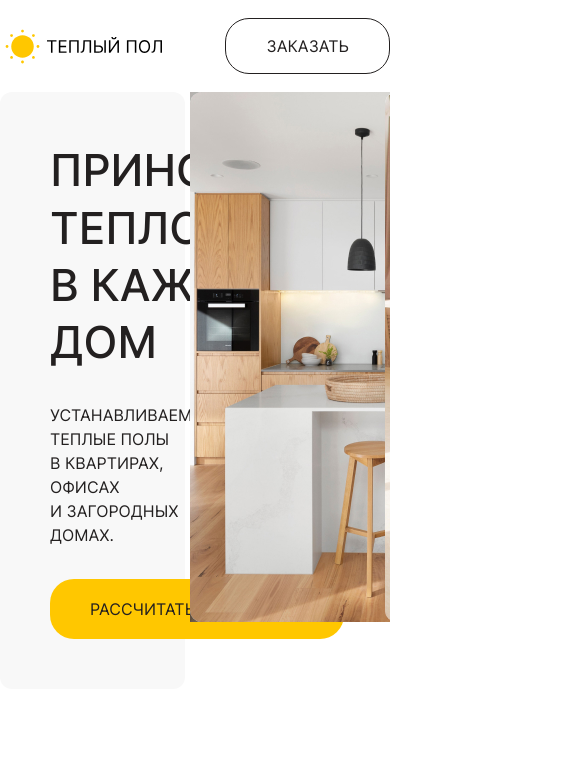
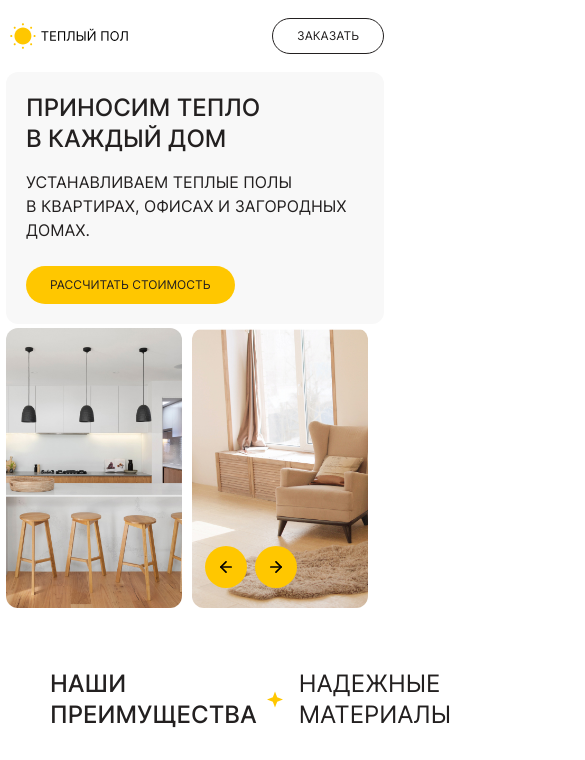
Before and after one commit to AlexSash888/underfloor_heating, a plain HTML site: page index.html in a window 390 px wide. Shown: the top 760 px of the page, 585 px wide, since content can reach past the window. Drawn offline with nearby package versions, Linux system fonts and the light colour scheme.

Commit message:
all and .gitignore

```diff
--- a/index.html
+++ b/index.html
@@ -6,20 +6,19 @@
     <meta http-equiv="X-UA-Compatible" content="IE=edge">
     <meta name="viewport" content="width=device-width, initial-scale=1.0">
 
-    <link rel="stylesheet" href="style\style.css">
-    <link rel="stylesheet" href="style\calc.css">
-    <link rel="stylesheet" href="style\advantages.css">
-    <link rel="stylesheet" href="style\hero.css">
-    <link
-    rel="stylesheet"
-    href="https://cdn.jsdelivr.net/npm/swiper@9/swiper-bundle.min.css"/>
+    <link rel="stylesheet" href="style/style.css">
+    <link rel="stylesheet" href="style/calc.css">
+    <link rel="stylesheet" href="style/advantages.css">
+    <link rel="stylesheet" href="style/hero.css">
+    <link rel="stylesheet" href="style/normalize.css">
+    <link rel="stylesheet" href="https://cdn.jsdelivr.net/npm/swiper@9/swiper-bundle.min.css" />
 
-  <script src="https://cdn.jsdelivr.net/npm/swiper@9/swiper-bundle.min.js" defer></script>
-  <script src="js/script.js" defer></script>
+    <script src="https://cdn.jsdelivr.net/npm/swiper@9/swiper-bundle.min.js" defer></script>
+    <script src="js/script.js" defer></script>
 
 
 
-    <link rel="stylesheet" href="style\normalize.css">
+    <link rel="stylesheet" href="style/normalize.css">
     <title>Теплый пол - Приносим тепло в каждый дом</title>
 </head>
 
@@ -27,7 +26,8 @@
     <header class="header">
         <h1 class=" visually-hidden">Теплый пол в каждый дом</h1>
         <div class="container header__container">
-            <img class="header__logo" src="image\logo.svg" alt="Логотип с солнышком и текстом компании теплый пол">
+            <img class="header__logo image" src="image/logo.svg" alt="Логотип с солнышком и текстом компании теплый пол"
+                width="162" height="39">
 
             <button class="header__button button">заказать</button>
         </div>
@@ -88,7 +88,6 @@
                 </ul>
             </div>
         </section>
-
         <section class="calc section__offset" id="calc">
             <div class="container calc__container">
                 <div class="calc__content grey-block">
@@ -142,7 +141,8 @@
     </main>
     <footer class="footer section__offset">
         <div class="container footer__container">
-            <img class="footer__logo " src="image\logo.svg" alt="Логотип с солнышком и текстом компании теплый пол">
+            <img class="footer__logo image" src="image/logo.svg" alt="Логотип с солнышком и текстом компании теплый пол"
+                width="162" height="39">
             <ul class="footer__list footer__social list__reset">
                 <li class="footer__item ">
                     <a class="link footer__link" href="#">
--- a/js/script.js
+++ b/js/script.js
@@ -3,10 +3,10 @@ new Swiper('.hero__slider', {
     spaceBetween: 10,
     loop: true,
     navigation: {
-        prevEl:'.hero__slider-btn_prev',
-        nextEl:'.hero__slider-btn_next',
+        prevEl: '.hero__slider-btn_prev',
+        nextEl: '.hero__slider-btn_next',
     },
     autoplay: {
-     delay: 3000,
+        delay: 3000,
     }
 })
--- a/style/hero.css
+++ b/style/hero.css
@@ -1,8 +1,4 @@
 .hero {
-    --width-slide: 590px;
-    --hight-slide: 530px;
-    --width-block: calc(50% - 10px);
-    --gap: 10px;
     padding-top: 0;
     overflow: hidden;
 }
@@ -25,6 +21,7 @@
     position: absolute;
     width: calc(((var(--width-block) + var(--gap)) * 2) - var(--gap));
     left: calc(var(--width-block) + var(--gap) / 2);
+    height: 100%;
 }
 
 .hero__title {
@@ -40,7 +37,8 @@
 
 .hero__image {
     width: var(--width-slide);
-    height: var(--hight-slide);
+    max-width: 100%;
+    height: 100%;
     background-position: center;
     background-repeat: no-repeat;
     background-size: cover;
@@ -49,12 +47,13 @@
 
 .hero__slider {
     position: relative;
+    height: 100%;
 }
 
 .hero__arrow {
     position: absolute;
-    bottom: 50px;
-    left: calc(var(--width-slide) - 50px);
+    bottom: var(--padding);
+    left: calc(var(--width-slide) - var(--padding));
     transform: translateX(-100%);
     display: flex;
     gap: 8px;
@@ -74,3 +73,47 @@
 .hero__slider-btn_prev {
     transform: rotate(180deg);
 }
+
+@media (max-width:1240px) {
+    .hero__title {
+        margin-bottom: 24px;
+    }
+
+    .hero__discription {
+        margin-bottom: 98px;
+    }
+}
+
+@media (max-width:920px) {
+    .hero__title {
+        margin-bottom: 16px;
+    }
+
+    .hero__discription {
+        margin-bottom: 50px;
+    }
+
+    .hero__slider-block {
+        position: static;
+        height: 280px;
+    }
+
+    .hero__container {
+        flex-direction: column;
+    }
+
+    .hero__content {
+        width: 100%;
+    }
+
+}
+
+@media (max-width:560px) {
+    .hero__title {
+        margin-bottom: 16px;
+    }
+
+    .hero__discription {
+        margin-bottom: 24px;
+    }
+}
--- a/style/style.css
+++ b/style/style.css
@@ -14,6 +14,13 @@
         url('../fonts/fonts/inter-v12-cyrillic_latin-regular.woff') format('woff');
 }
 
+:root {
+    --width-slide: 590px;
+    --hight-slide: 530px;
+    --width-block: calc(50% - 10px);
+    --gap: 10px;
+    --padding: 50px;
+}
 
 html {
     box-sizing: border-box;
@@ -81,6 +88,11 @@ img {
     background-color: transparent;
     padding: 18px 40px;
     border: 1px solid #232020;
+}
+
+.image {
+    max-width: 100%;
+    height: auto;
 }
 
 .footer {
@@ -158,7 +170,7 @@ ul.footer__contact {
 .grey-block {
     background-color: #F8F8F8;
     border-radius: 12px;
-    padding: 50px;
+    padding: var(--padding);
     min-height: 530px;
 }
 
@@ -170,3 +182,79 @@ ul.footer__contact {
     margin-top: 0;
     margin-bottom: 0;
 }
+
+@media (max-width:1240px) {
+
+    :root {
+        --padding: 30px;
+        --width-slide: 440px;
+    }
+
+    .container {
+        max-width: 890px;
+    }
+
+    .section__offset {
+        padding-top: 30px;
+        padding-bottom: 30px;
+    }
+
+    .title {
+        font-size: 34px;
+    }
+
+    .grey-block {
+        min-height: 396px;
+    }
+}
+
+@media (max-width:920px) {
+    :root {
+        --padding: 24px;
+        --width-slide: 311px;
+    }
+
+    .container {
+        max-width: 690px;
+        padding: 0 30px;
+    }
+
+    .grey-block {
+        min-height: 280px;
+    }
+
+    .button {
+        padding: 10px 24px;
+        font-size: 14px;
+    }
+
+    .header__logo {
+        width: 124px;
+    }
+}
+
+@media (max-width:560px) {
+
+    :root {
+        --padding: 20px;
+        --gap: 4px;
+    }
+
+    .container {
+        padding: 0 6px;
+    }
+
+    .grey-block {
+        min-height: 232px;
+    }
+
+    .button {
+        padding: 10px 24px;
+        font-size: 12px;
+    }
+
+    .title {
+        font-size: 24px;
+    }
+
+}
```
